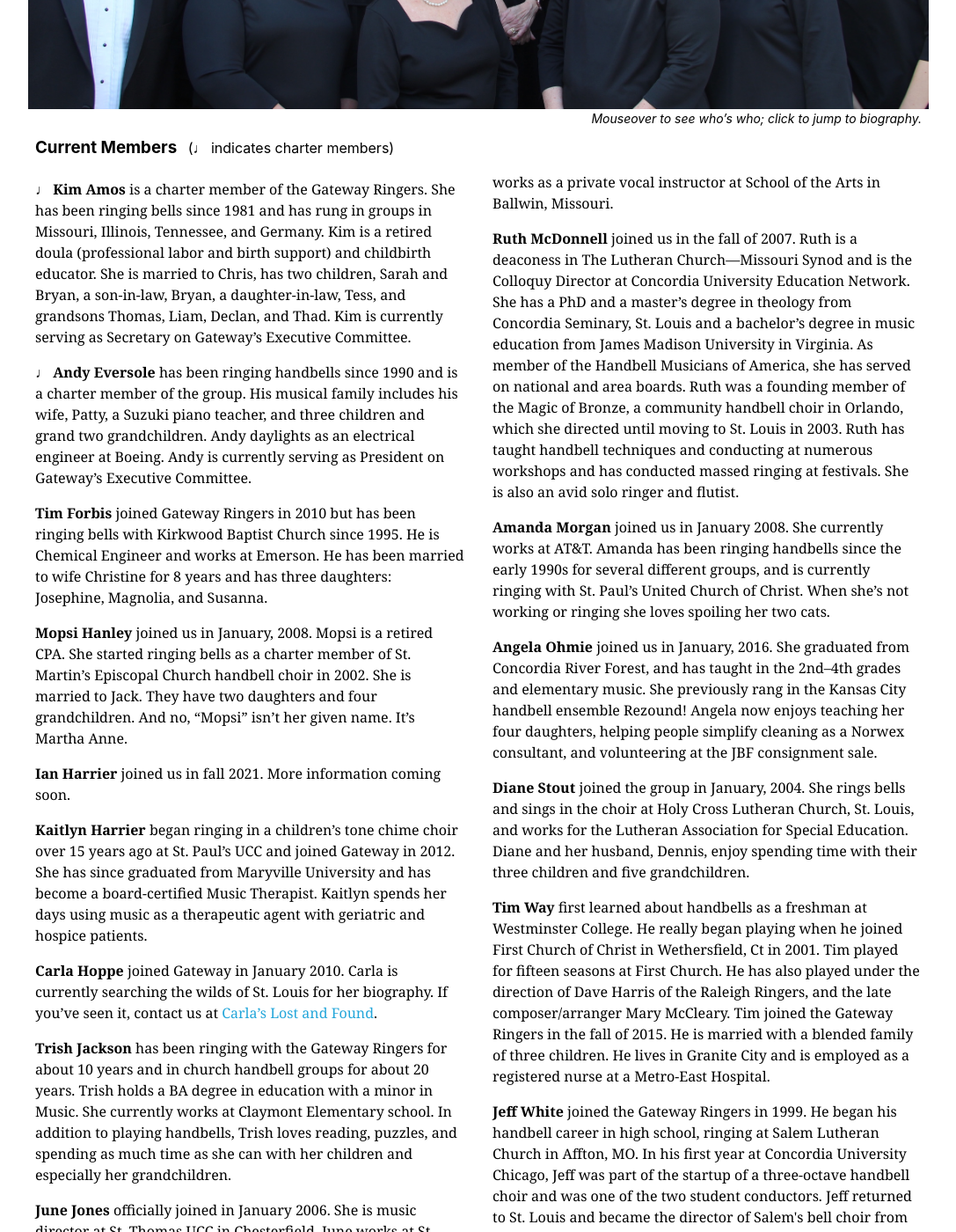
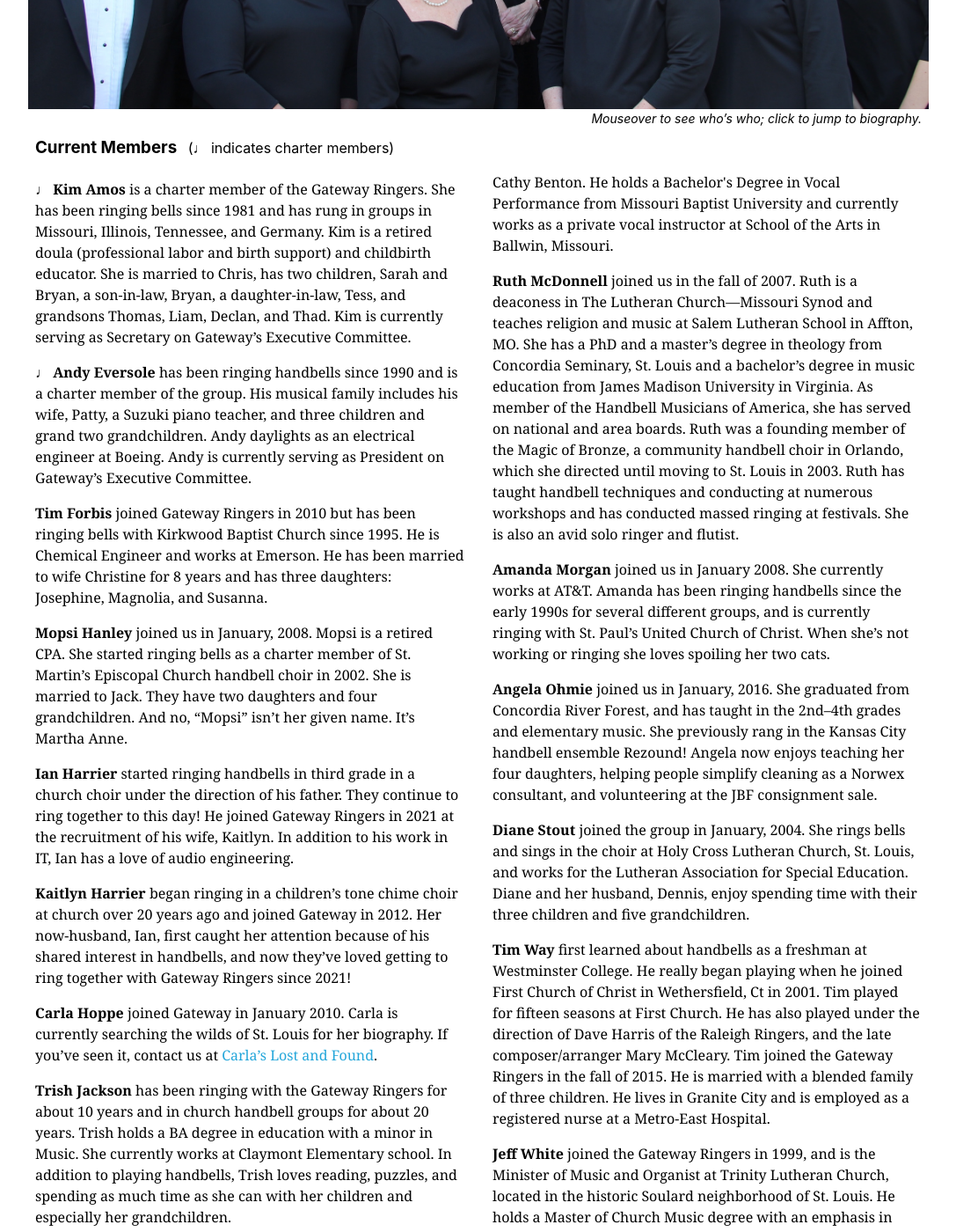
Before and after one commit to GatewayRingers/GatewayRingers.github.io, a Jekyll site: the page built from musicians.html, in a window 1280 px wide and 1400 px high, scrolled down 1124 px. Shown: the whole window at 88% size, without its empty margins (96-1183 px from the left). Built offline with Jekyll 4.4.1, drawn with Linux system fonts in a browser that asks for light colours; nearby versions of some CDN libraries; some of the changed text lies outside the part shown.

Commit message:
Update musicians.html

```diff
--- a/musicians.html
+++ b/musicians.html
@@ -62,14 +62,11 @@ title: Gateway Musicians
   and four grandchildren.  And no, “Mopsi” isn’t her given name.  It’s Martha Anne.
   </li>
 
-  <li class="pv2" id="Ian"><strong>Ian Harrier</strong> joined us in fall 2021. More information coming soon.
+  <li class="pv2" id="Ian"><strong>Ian Harrier</strong> started ringing handbells in third grade in a church choir under the direction of his father. They continue to ring together to this day! He joined Gateway Ringers in 2021 at the recruitment of his wife, Kaitlyn. In addition to his work in IT, Ian has a love of audio engineering.
   </li>
 
 
-  <li class="pv2" id="Kaitlyn"><strong>Kaitlyn Harrier</strong> began ringing in a children’s tone chime choir
-  over 15 years ago at St. Paul’s UCC and joined Gateway in 2012. She has since graduated from
-  Maryville University and has become a board-certified Music Therapist. Kaitlyn spends her days using music as a therapeutic
-  agent with geriatric and hospice patients.
+  <li class="pv2" id="Kaitlyn"><strong>Kaitlyn Harrier</strong> began ringing in a children’s tone chime choir at church over 20 years ago and joined Gateway in 2012. Her now-husband, Ian, first caught her attention because of his shared interest in handbells, and now they’ve loved getting to ring together with Gateway Ringers since 2021!
   </li>
 
   <li class="pv2" id="Carla"><strong>Carla Hoppe</strong> joined Gateway in January 2010. Carla is
@@ -100,7 +97,7 @@ title: Gateway Musicians
   four beautiful granddaughters.</li>-->
 
   <li class="pv2" id="Ruth"><strong>Ruth McDonnell</strong> joined us in the fall of 2007. Ruth is a deaconess in The Lutheran Church—Missouri Synod
-    and is the Colloquy Director at Concordia University Education Network. She has a PhD and a master’s degree in theology from Concordia Seminary,
+    and teaches religion and music at Salem Lutheran School in Affton, MO. She has a PhD and a master’s degree in theology from Concordia Seminary,
     St. Louis and a bachelor’s degree in music education from James Madison University in Virginia. As member of the Handbell Musicians of America,
     she has served on national and area boards. Ruth was a founding member of the Magic of Bronze, a community handbell choir in Orlando, which she
     directed until moving to St. Louis in 2003. Ruth has taught handbell techniques and conducting at numerous workshops and has conducted massed
@@ -128,13 +125,7 @@ title: Gateway Musicians
     fall of 2015. He is married with a blended family of three children. He lives in Granite City and is employed as a registered nurse at a
     Metro-East Hospital.</li>
 
-  <li class="pv2" id="Jeff"><strong>Jeff White</strong> joined the Gateway Ringers in 1999.  He began his handbell career in high school, ringing at
-    Salem Lutheran Church in Affton, MO.  In his first year at Concordia University Chicago, Jeff was part of the startup of a three-octave
-    handbell choir and was one of the two student conductors.  Jeff returned to St. Louis and became the director of Salem's bell choir from
-    1986 to 1991, and has directed bells in each church he has served since then.  He holds a Master of Church Music degree with an emphasis
-    in Organ from Concordia University Wisconsin, and is the Minister of Music and Organist at Historic Trinity Lutheran Church in the Soulard
-    neighborhood of St. Louis.  In addition to the Gateway Ringers, Jeff rang for a season with ReBELLion, and also with the Columbia Handbell
-    Ensemble when they rang at the Area 1 festival in Amherst, MA.  During the day, Jeff is a lead BizOps engineer at Mastercard.</li>
+  <li class="pv2" id="Jeff"><strong>Jeff White</strong> joined the Gateway Ringers in 1999, and is the Minister of Music and Organist at Trinity Lutheran Church, located in the historic Soulard neighborhood of St. Louis. He holds a Master of Church Music degree with an emphasis in Organ from Concordia University Wisconsin.  Jeff joined the handbell choir at his church while in high school around 1983, and he has conducted church handbell choirs since 1986. Jeff has composed music for handbells which have been published by From the Top Music. During the day, Jeff is a lead BizOps engineer at Mastercard.</li>
 
 </ul>
 
```
